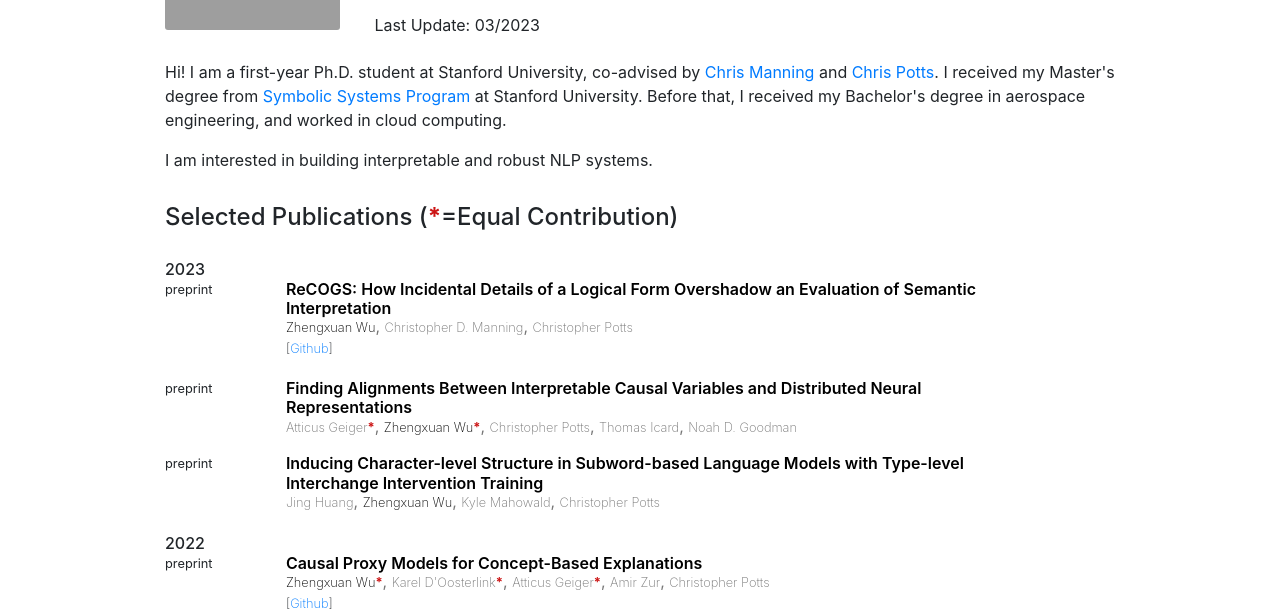
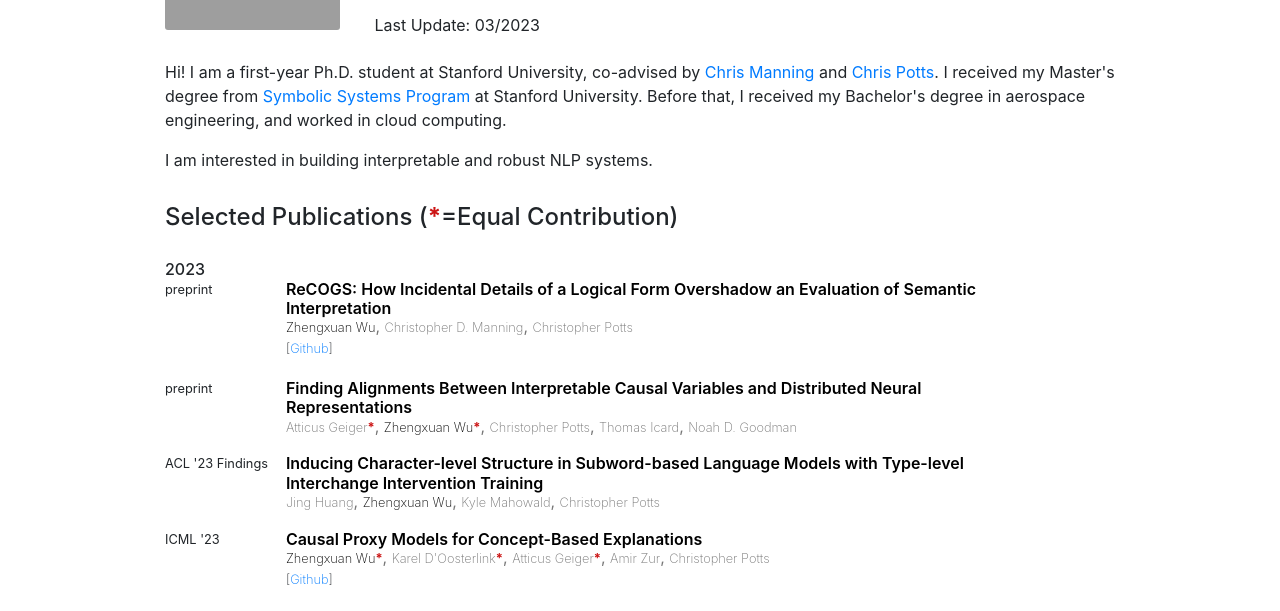
Before and after one commit to frankaging/frankaging.github.io, a website with bundled scripts: page index.html in a window 1280 px wide. Shown: the part 181-792 px from the top of the page. Built offline with nearby package versions, Linux system fonts and the light colour scheme; grey boxes are pictures that could not be loaded; a web font is replaced by a local one.

Commit message:
acl;icml

```diff
--- a/index.html
+++ b/index.html
@@ -176,7 +176,9 @@
               </div>
 
               <div class="publication">
-                <div class="img">preprint</div>
+                <div class="img">
+                  ACL '23 Findings
+                </div>
                 <div class="text">
                   <div class="title"><a name="ms_char" href="https://arxiv.org/abs/2212.09897">Inducing Character-level Structure in Subword-based Language Models with Type-level Interchange Intervention Training</a></div>
                   <div class="authors">
@@ -188,13 +190,8 @@
                 </div>
               </div>
 
-              <div class="text" style="z-index:1;position:relative">
-                <h6 style="margin-bottom:0em">2022</h6>
-              </div>
-              <br/>
-
               <div class="publication">
-                <div class="img">preprint</div>
+                <div class="img">ICML '23</div>
                 <div class="text">
                   <div class="title"><a name="ms_cpm" href="https://arxiv.org/abs/2209.14279">Causal Proxy Models for Concept-Based Explanations</a></div>
                   <div class="authors">
@@ -209,6 +206,11 @@
                   </div>
                 </div>
               </div>
+
+              <div class="text" style="z-index:1;position:relative">
+                <h6 style="margin-bottom:0em">2022</h6>
+              </div>
+              <br/>
 
               <div class="publication">
                 <div class="img">preprint</div>
```
